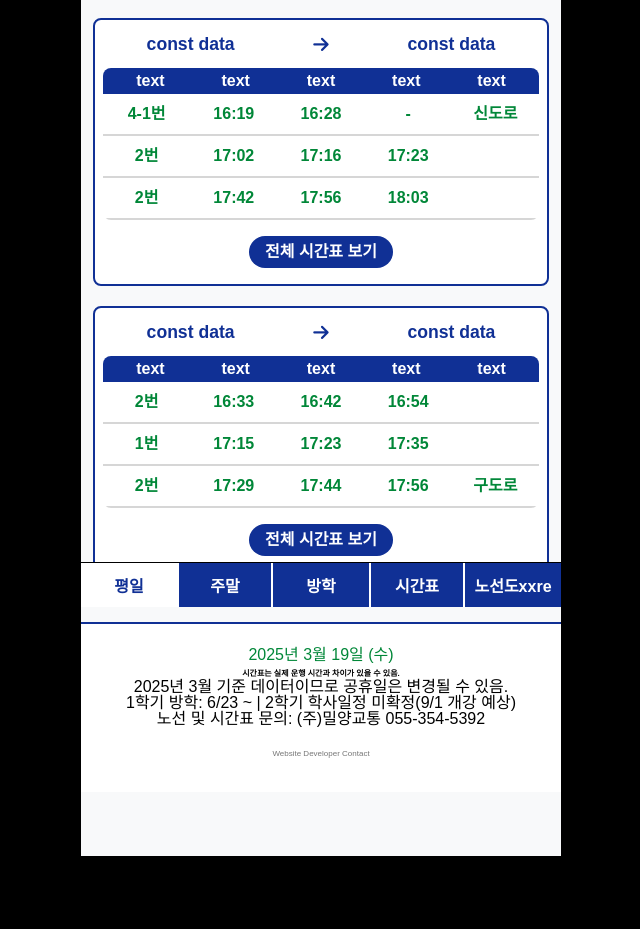
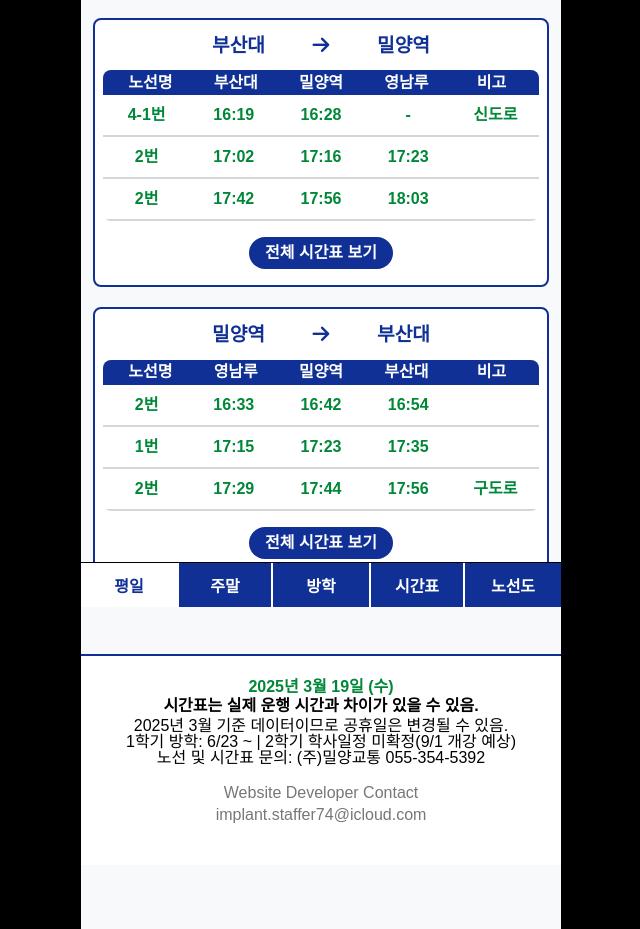
Before and after one commit to leaneroov/campusbus, a website built with webpack: page index.html in a window 1280 px wide. Shown: the part 193-1122 px from the top of the page, without its empty margins (319-959 px from the left). Before the commit the page ends 1049 px from the top, so only its background shows below. Built offline with nearby package versions, Linux system fonts and the light colour scheme.

Commit message:
style : update

```diff
--- a/index.html
+++ b/index.html
@@ -31,17 +31,17 @@
       <div class="timetable">
         <div class="timetable__container">
           <div class="timetable__title">
-            <span class="timetable__point">const data</span>
+            <span class="timetable__point">부산대</span>
             <i class="timetable__arrow fa-solid fa-arrow-right fag-lg"></i>
-            <span class="timetable__point">const data</span>
+            <span class="timetable__point">밀양역</span>
           </div>
           <div class="timetable__content">
             <div class="timetable__header">
-              <span>text</span>
-              <span>text</span>
-              <span>text</span>
-              <span>text</span>
-              <span>text</span>
+              <span>노선명</span>
+              <span>부산대</span>
+              <span>밀양역</span>
+              <span>영남루</span>
+              <span>비고</span>
             </div>
             <!-- 기본 테이블 (최대 3개 항목) -->
             <div class="timetable__preview timetable__preview--primary"></div>
@@ -58,17 +58,17 @@
       <div class="timetable">
         <div class="timetable__container">
           <div class="timetable__title">
-            <span class="timetable__point">const data</span>
+            <span class="timetable__point">밀양역</span>
             <i class="timetable__arrow fa-solid fa-arrow-right fag-lg"></i>
-            <span class="timetable__point">const data</span>
+            <span class="timetable__point">부산대</span>
           </div>
           <div class="timetable__content">
             <div class="timetable__header">
-              <span>text</span>
-              <span>text</span>
-              <span>text</span>
-              <span>text</span>
-              <span>text</span>
+              <span>노선명</span>
+              <span>영남루</span>
+              <span>밀양역</span>
+              <span>부산대</span>
+              <span>비고</span>
             </div>
             <!-- 기본 테이블 (최대 3개 항목) -->
             <div class="timetable__preview timetable__preview--secondary"></div>
@@ -120,7 +120,7 @@
           </li>
           <li class="nav__menu__item">
             <button type="button" class="nav__menu__btn nav__menu__btn--route">
-              노선도xxre
+              노선도
             </button>
           </li>
         </ul>
@@ -137,9 +137,11 @@
           <br />노선 및 시간표 문의: (주)밀양교통 055-354-5392
           <br />
           <br />
-          <span class="footer__text footer__text--contact"
+          <span class="footer__text footer__text--me"
             >Website Developer Contact</span
           >
+          <br />
+          <span class="footer__text footer__text--contact"></span>
           <br /><span class="footer__text footer__text--email"> </span>
         </p>
       </footer>
--- a/src/css/components/buttons.css
+++ b/src/css/components/buttons.css
@@ -1,5 +1,4 @@
 .timetable__toggle {
-  display: inline-block;
   padding: 0.5rem 1rem;
   margin-top: 1rem;
   font-size: var(--font-size-small);
@@ -9,8 +8,6 @@
   background-color: var(--primary-color);
   border: none;
   border-radius: 1.5rem;
-  cursor: pointer;
   transition: all 0.3s ease;
-  position: relative;
   overflow: hidden;
 }
--- a/src/css/components/footer.css
+++ b/src/css/components/footer.css
@@ -2,12 +2,13 @@ footer {
   width: 100%;
   max-width: 480px;
   padding: 0rem;
-  margin-top: 2.5rem;
+  margin-top: 4.3rem;
   background-color: var(--white);
   border-top: var(--border-width) solid var(--primary-color);
   box-sizing: border-box;
   text-align: center;
   padding: 1.45rem 0px 0.99999rem;
+  line-height: 100%;
 }
 
 .footer__text__date {
@@ -15,7 +16,6 @@ footer {
 }
 
 .footer__text {
-  font-size: var(--font-size-xs);
   line-height: 1.4;
   color: var(--gray-dark);
   text-align: center;
@@ -25,4 +25,14 @@ footer {
 .footer__text--import {
   color: var(--black);
   font-weight: bold;
+  font-size: var(--font-size-small);
 }
+
+#footer {
+  font-size: clamp(0.7rem, 1.7vw, 1rem);
+}
+
+.footer__text__date {
+  font-size: var(--font-size-small);
+  font-weight: bold;
+}
--- a/src/css/components/header.css
+++ b/src/css/components/header.css
@@ -42,3 +42,8 @@ header {
 .header__icon--ref:hover {
   transform: scale(1.2);
 }
+
+.date-text {
+  font-size: var(--font-size-medium);
+  font-weight: normal;
+}
--- a/src/css/components/table.css
+++ b/src/css/components/table.css
@@ -19,11 +19,11 @@
 }
 
 .timetable__title {
-  width: 80%;
+  width: 50%;
   display: flex;
   align-items: center;
   justify-content: space-between;
-  font-size: 1.1rem;
+  font-size: var(--font-size-medium);
   color: var(--primary-color);
   font-weight: bold;
   margin-bottom: 15px;
--- a/src/css/utils/darkmode.css
+++ b/src/css/utils/darkmode.css
@@ -47,3 +47,8 @@
 .dark-mode .time-highlight {
   color: var(--dark-highlight);
 }
+
+.dark-mode #footer,
+.dark-mode .footer__text {
+  color: var(--white);
+}
--- a/src/js/script.js
+++ b/src/js/script.js
@@ -152,8 +152,9 @@ document.addEventListener("DOMContentLoaded", function () {
       vacation: "방학",
     };
 
-    if (headerText)
-      headerText.textContent = `${modeText[mode]} - ${dateString}`;
+    if (headerText) {
+      headerText.innerHTML = `${modeText[mode]}  <span class="date-text">${dateString}</span>`;
+    }
   }
 
   // auto change mode by date
@@ -518,7 +519,7 @@ document.addEventListener("DOMContentLoaded", function () {
 
   // private email
   function privateEmail() {
-    const emailElement = document.querySelector(".footer-email");
+    const emailElement = document.querySelector(".footer__text--contact");
     if (!emailElement) return;
 
     const parts = {
```
